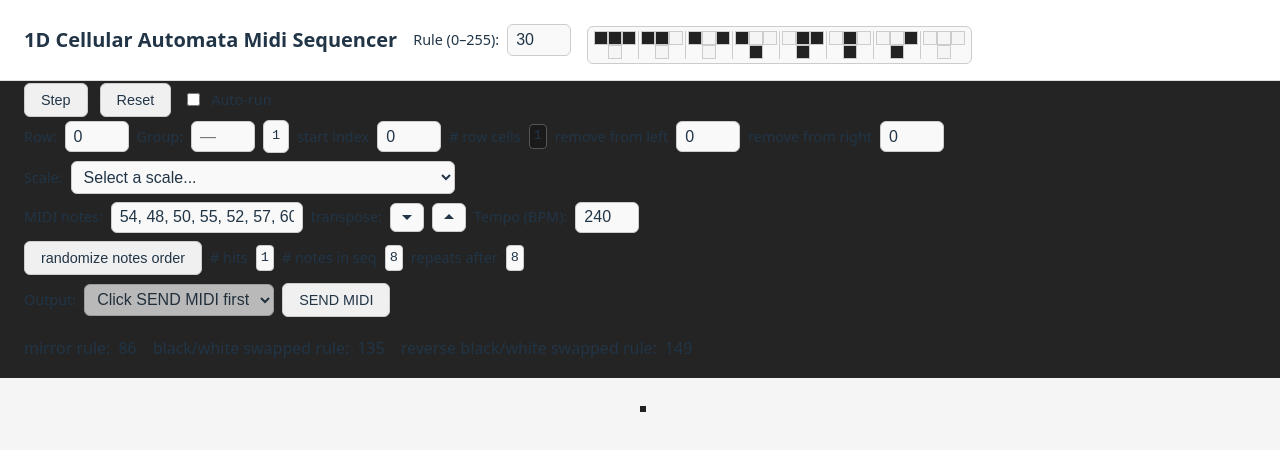
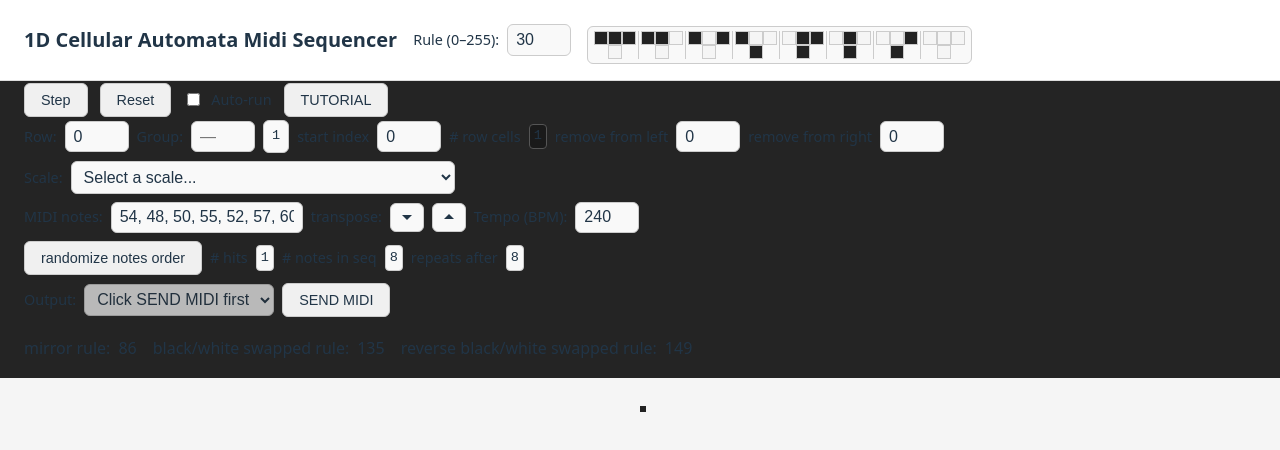
Before and after one commit to nathanfenoglio/wolfram-cellular-automata-midi-notes, a React (Vite) app: page / in a window 1280 px wide. Shown: the top 450 px of the page. Built offline with nearby package versions, Linux system fonts and the light colour scheme.

Commit message:
add button to link to tutorial on personal website

```diff
--- a/src/components/Controls.jsx
+++ b/src/components/Controls.jsx
@@ -29,6 +29,18 @@ export function Controls({ onStep, onReset, isSending }) {
         />
         Auto-run
       </label>
+      {/* link to website for user to view tutorial page */}
+      <button
+        onClick={() =>
+          window.open(
+            "https://www.nathan-fenoglio.com/projects/midiCellularAutomata",
+            "_blank",
+            "noopener,noreferrer"
+          )
+        }
+      >
+        TUTORIAL
+      </button>
     </div>
   );
 }
```
